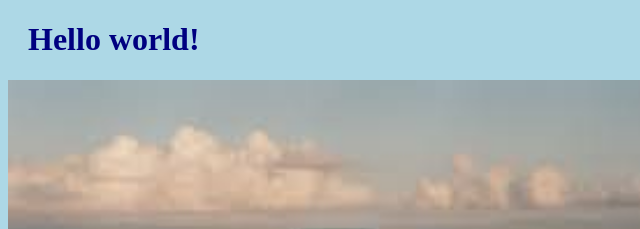
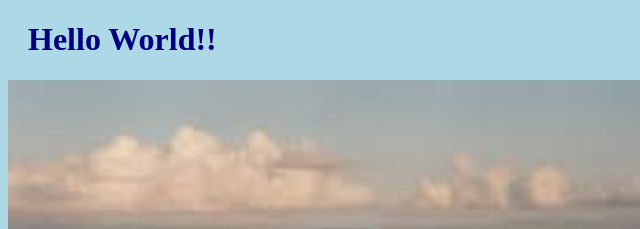
Before and after one commit to alexserlovsky/alexserlovsky-test.github.io, a plain HTML site: page index.html in a window 1280 px wide. Shown: the top 229 px of the page, 0-640 px from the left. Drawn offline with Linux system fonts and the light colour scheme.

Commit message:
added capital W and extra !

```diff
--- a/index.html
+++ b/index.html
@@ -7,7 +7,7 @@
 </head>
 <body>
 
-<h1>Hello world!</h1>
+<h1>Hello World!!</h1>
 <div><img src="img_hello_world.jpg" alt="Hello World from Space"
 style="width:100%;max-width:640px"></div>
 <p>This is the first file in my new Git Repo.</p>
```
